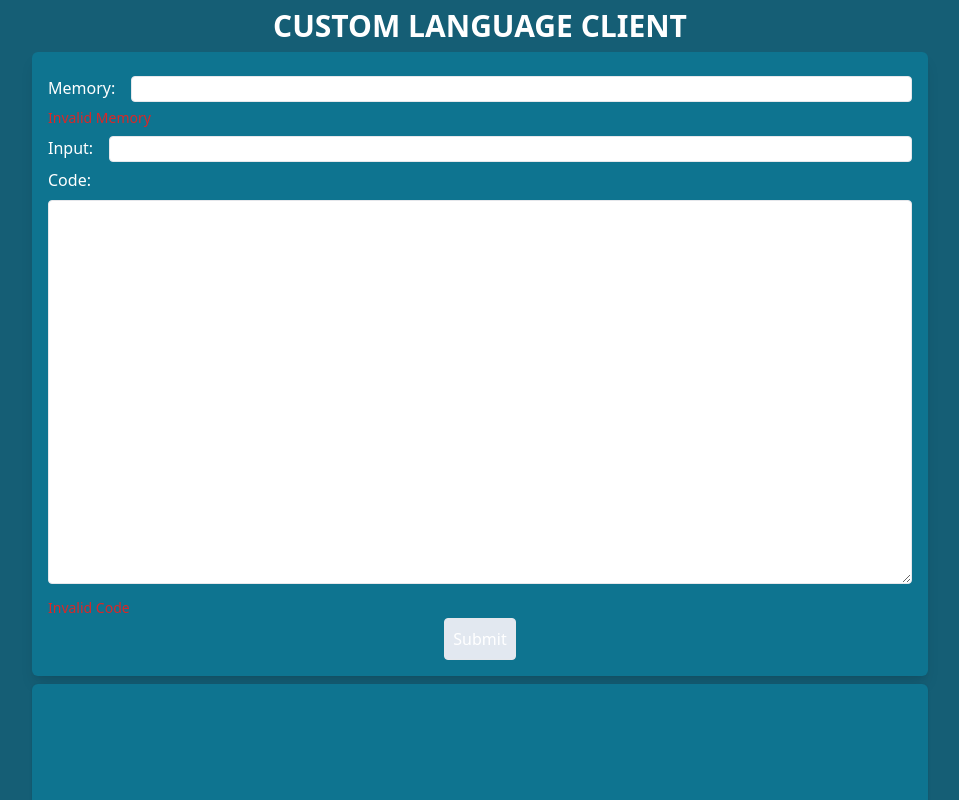
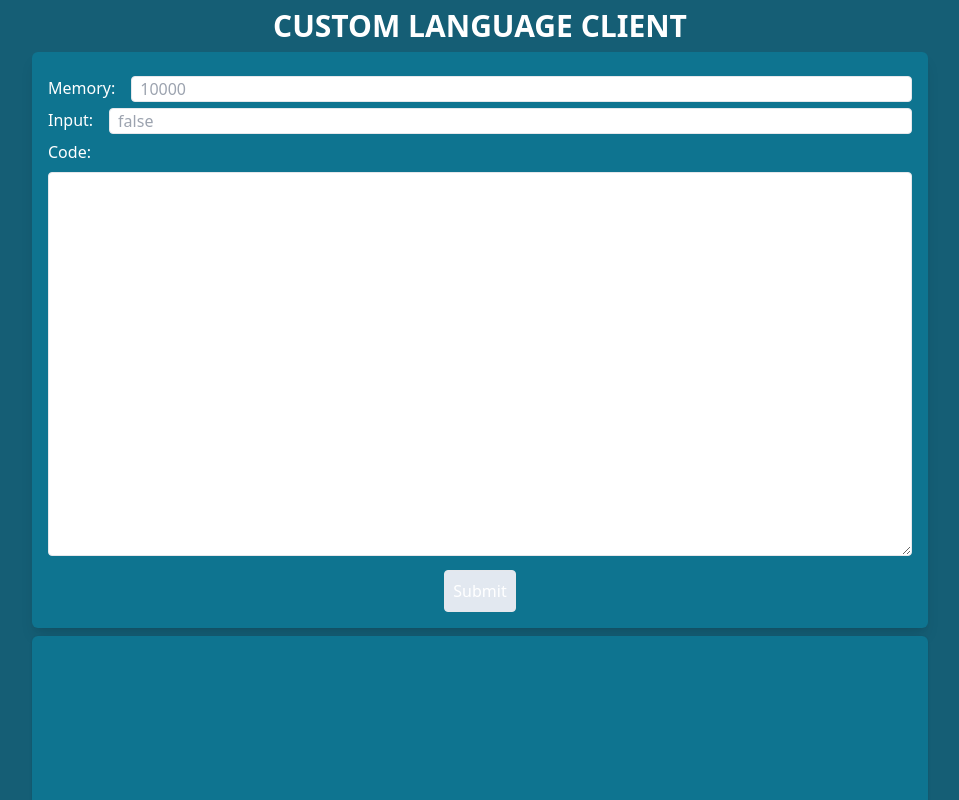
Before and after one commit to elliot-chung/custom-language-client, a React (Vite) app: page / in a window 1280 px wide. Shown: the top 800 px of the page, without its empty margins (160-1119 px from the left). Built offline with nearby package versions, Linux system fonts and the light colour scheme.

Commit message:
Better collection

```diff
--- a/src/App.tsx
+++ b/src/App.tsx
@@ -6,13 +6,19 @@ function App() {
   const [output, setOutput] = useState("")
   const [error, setError] = useState(false)
 
-  const [memory, setMemory] = useState(-1)
-  const [input, setInput] = useState("")
+  const [memory, setMemory] = useState(10000)
+  const [input, setInput] = useState("false")
   const [code, setCode] = useState("")
 
   function handleMemChange(e: React.ChangeEvent<HTMLInputElement>) {
+    if (e.target.value == "") {
+      setMemory(10000)
+      return
+    }
     let value = parseInt(e.target.value)
     if (isNaN(value)) {
+      setMemory(-1)
+    } else if (value < 0) {
       setMemory(-1)
     } else {
       setMemory(value)
@@ -20,7 +26,11 @@ function App() {
   }
 
   function handleInputChange(e: React.ChangeEvent<HTMLInputElement>) {
-    setInput(e.target.value)
+    if (e.target.value == "") {
+      setInput("false")
+    } else {
+      setInput(e.target.value)
+    }
   }
 
   function handleCodeChange(e: React.ChangeEvent<HTMLTextAreaElement>) {
@@ -53,27 +63,26 @@ function App() {
     } else {
       setInvalid(false)
     }
-  }, [memory, input, code])
+  }, [memory, code])
 
   return (
-    <div className="w-screen h-screen bg-cyan-800 text-white">
+    <div className="w-screen min-h-screen h-fit overflow-x-hidden bg-cyan-800 text-white">
       <div className="mx-auto w-3/4 max-w-4xl">
         <h1 className="uppercase p-2 text-3xl font-bold text-center">Custom Language Client</h1>
         <form className="bg-cyan-700 rounded-md p-4 shadow-lg" onSubmit={handleSubmit}>
           <div className="flex my-2 h-6">
             <label className="my-auto" htmlFor="memory">Memory:</label>
-            <input className="my-auto text-black px-2 ml-4 w-full rounded border" onChange={handleMemChange} type="text" id="memory" name="memory"/>
+            <input placeholder="10000" className="my-auto text-black px-2 ml-4 w-full rounded border" onChange={handleMemChange} type="text" id="memory" name="memory"/>
           </div>
           {memory == -1 && <p className="text-red-600 text-sm">Invalid Memory</p>}
 
           <div className="flex my-2 h-6">
             <label className="my-auto" htmlFor="input">Input:</label>
-            <input className="my-auto text-black px-2 ml-4 w-full rounded border" onChange={handleInputChange} type="text" id="input" name="input" />
+            <input placeholder="false" className="my-auto text-black px-2 ml-4 w-full rounded border" onChange={handleInputChange} type="text" id="input" name="input" />
           </div>
 
           <label htmlFor="code">Code:</label>
           <textarea className="whitespace-nowrap text-black font-mono my-2 p-2 h-96 w-full rounded border" onChange={handleCodeChange} id="code" name="code" />
-          {code == "" && <p className="text-red-600 text-sm">Invalid Code</p>}
 
           <div className="flex justify-center">
             <button disabled={invalid} className={invalid ? "bg-slate-200 p-2 border rounded" : "hover:bg-cyan-900 p-2 border rounded"} type="submit"> Submit </button>
```
